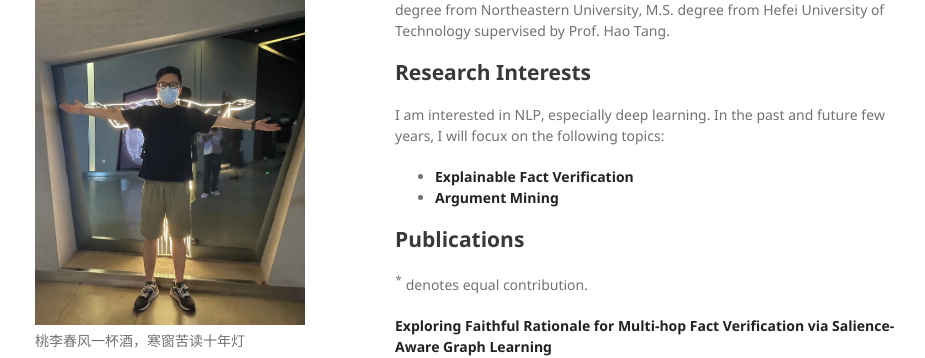
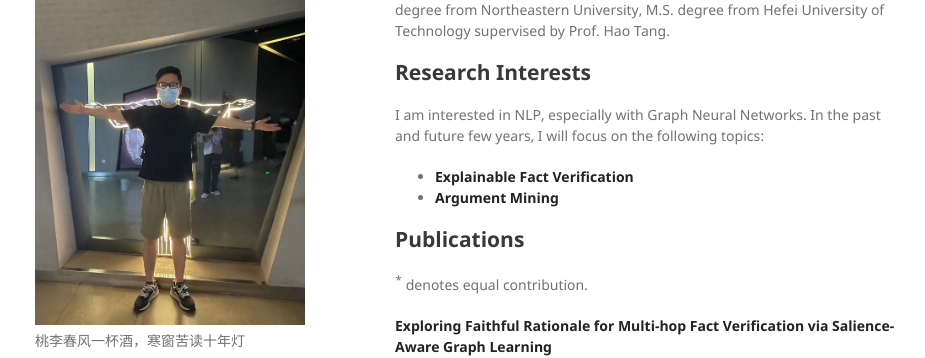
Before and after one commit to jasenchn/jasenchn.github.io, a Jekyll site: the page built from index.md, in a window 1280 px wide and 1137 px high. Shown: the part 144-502 px from the top of the window, without its empty margins (175-1100 px from the left). Built offline with Jekyll 4.4.1, drawn with Linux system fonts in a browser that asks for light colours; our own code applies the rules of GitHub Pages for plain Markdown files.

Commit message:
Update index.md

```diff
--- a/index.md
+++ b/index.md
@@ -9,9 +9,9 @@ I got my B.S. degree from Northeastern University,
 M.S. degree from Hefei University of Technology supervised by Prof. Hao Tang.
 
 ## Research Interests
-I am interested in NLP, especially deep learning.
+I am interested in NLP, especially with Graph Neural Networks.
 In the past and future few years,
-I will focux on the following topics:
+I will focus on the following topics:
 - **Explainable Fact Verification**
 - **Argument Mining**
 
```
